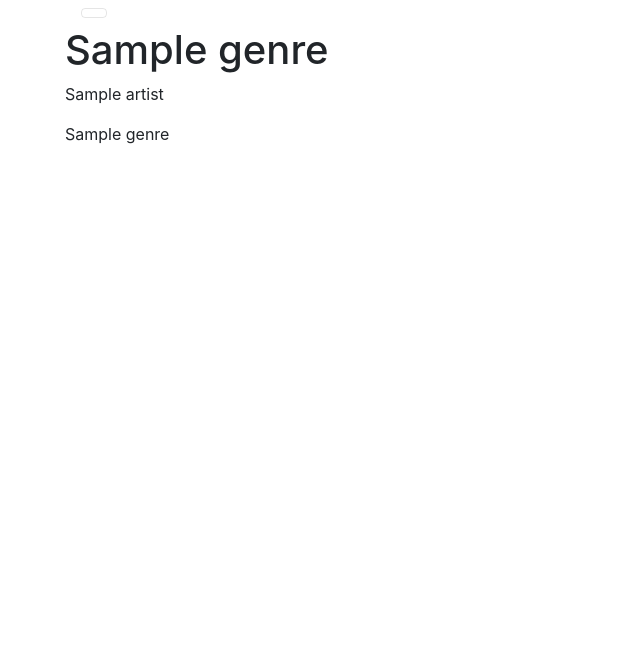
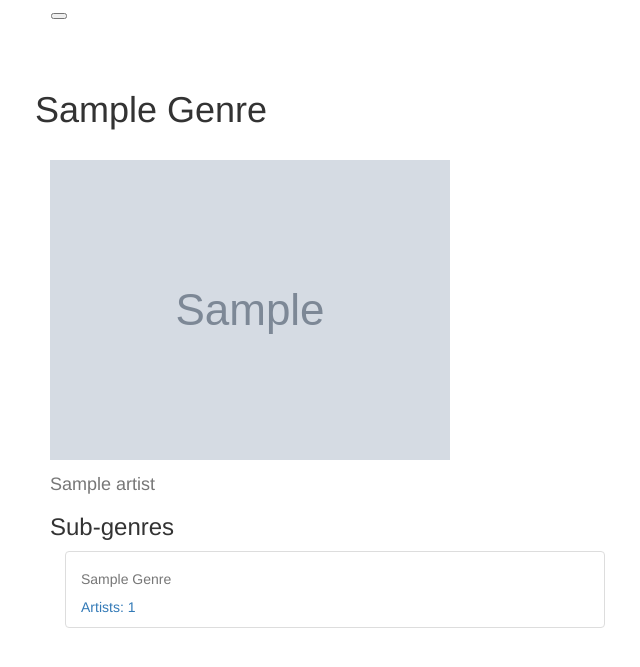
Before and after one commit to davidhousedev/Music-Catalog-Udacity, a Flask app: page /genre/1/ in a window 1280 px wide. Shown: the top 667 px of the page, without its empty margins (20-660 px from the left). Run offline with Flask 2, Linux system fonts and the light colour scheme; tables that the repository leaves empty hold one stand-in row (values such as "Sample post"); grey boxes marked "Sample" are stand-in pictures; some libraries are stand-ins or nearby versions.

Commit message:
feat: Rework display of individual music genres

```diff
--- a/application.py
+++ b/application.py
@@ -181,6 +181,10 @@ def genre(genre):
                            genre=genre,
                            artists=artists,
                            influences=influences,
+                           img_lg=ARTIST_IMAGE_WIDTH_LG,
+                           img_md=ARTIST_IMAGE_WIDTH_MD,
+                           img_sm=ARTIST_IMAGE_WIDTH_SM,
+                           img_xs=ARTIST_IMAGE_WIDTH_XS,
                            cur_user=login_session)
 
 
--- a/database_controller.py
+++ b/database_controller.py
@@ -207,6 +207,8 @@ def db_get_genre(genre):
             db_genre = get.genre_by_url_name(session, genre)
         artists = get.artists_by_genre(session, db_genre.gen_id)
         influences = get.influences_by_genre_id(session, db_genre.gen_id)
+        for genre in influences:
+            genre.num_artists = len(genre.artists)
     except Exception, e:
         raise e
     finally:
--- /dev/null
+++ b/static/genre.css
@@ -0,0 +1,7 @@
+.genre-header {
+    margin-bottom: 20px;
+}
+
+.artist-img {
+    margin-bottom: 5px;
+}
--- /dev/null
+++ b/static/styles.css
@@ -0,0 +1,7 @@
+a:hover {
+    text-decoration: none;
+}
+
+.container {
+    margin-bottom: 35px;
+}
--- a/templates/base.html
+++ b/templates/base.html
@@ -8,7 +8,7 @@
     <link rel="stylesheet" href="https://maxcdn.bootstrapcdn.com/bootstrap/4.0.0-alpha.5/css/bootstrap.min.css" integrity="sha384-AysaV+vQoT3kOAXZkl02PThvDr8HYKPZhNT5h/CXfBThSRXQ6jW5DO2ekP5ViFdi" crossorigin="anonymous">
     <script src="https://maxcdn.bootstrapcdn.com/bootstrap/4.0.0-alpha.5/js/bootstrap.min.js" integrity="sha384-BLiI7JTZm+JWlgKa0M0kGRpJbF2J8q+qreVrKBC47e3K6BW78kGLrCkeRX6I9RoK" crossorigin="anonymous"></script>
 
-
+    <link rel="stylesheet" href="/static/styles.css">
     {% block head %}
         {# Any page-specific JS or CSS goes here #}
     {% endblock %}
--- a/templates/genre.html
+++ b/templates/genre.html
@@ -2,19 +2,63 @@
 
 {% block title %}{{genre.name}}{% endblock %}
 {% block head %}
-    {# Page-specific JS and CSS #}
+    <link rel="stylesheet" href="/static/genre.css">
 {% endblock %}
 
 {% block content %}
-    <h1>{{genre.name}}</h1>
-    {% if cur_user and cur_user['user_id'] == genre.user %}
-        <a href="{{url_for('genre_edit', genre=genre.url_name)}}">Edit</a>
-        <a href="{{url_for('genre_delete', genre=genre.url_name)}}">Delete</a>
-    {% endif %}
+
+    <div class="genre-header row text-xs-center">
+        <h1 class="text-capitalize">{{genre.name}}</h1>
+        {% if cur_user and cur_user['user_id'] == genre.user %}
+            <a class="btn btn-sm btn-warning" href="{{url_for('genre_edit', genre=genre.url_name)}}">Edit</a>
+            <a class="btn btn-sm btn-danger" href="{{url_for('genre_delete', genre=genre.url_name)}}">Delete</a>
+        {% endif %}
+    </div>
+
+
+    <div class="card-columns">
     {% for artist in artists %}
-        <p>{{artist.name}}</p>
+        <a href="{{url_for('artist', artist=artist.url_name)}}">
+        <div class="card card-block text-xs-center">
+            <picture>
+                {% if artist.img_url_lg %}
+                    <source media="(min-width: {{img_lg}}px)" srcset="{{artist.img_url_lg}}">
+                {% endif %}
+                {% if artist.img_url_md %}
+                    <source media="(min-width: {{img_md}}px)" srcset="{{artist.img_url_md}}">
+                {% endif %}
+                {% if artist.img_url_sm %}
+                    <source media="(min-width: {{img_sm}}px)" srcset="{{artist.img_url_sm}}">
+                {% endif %}
+                {% if artist.img_url_xs %}
+                    <source media="(min-width: {{img_xs}}px)" srcset="{{artist.img_url_xs}}">
+                {% endif %}
+                <img class="card-img-top img-fluid artist-img" src="">
+            </picture>
+
+            <h4 class="card-title text-muted">{{artist.name}}</h4>
+        </div>
+
+        </a>
     {% endfor %}
-    {% for gen in influences %}
-        <p>{{gen.name}}</p>
-    {% endfor %}
+    </div>
+
+    <h3>Sub-genres</h3>
+    <div class="col-xs-12 col-sm-8 col-md-6">
+        <ul class="list-group influence-list">
+            {% for gen in influences %}
+                <a href="{{url_for('genre', genre=gen.url_name)}}">
+                    <li class="list-group-item">
+                            <h5 class="text-capitalize text-muted">{{gen.name}}</h5>
+                            <span class="tag tag-default tag-pill">Artists: {{gen.num_artists}}</span>
+
+
+
+                    </li>
+                </a>
+            {% endfor %}
+        </ul>
+    </div>
+
+
 {% endblock %}
```
